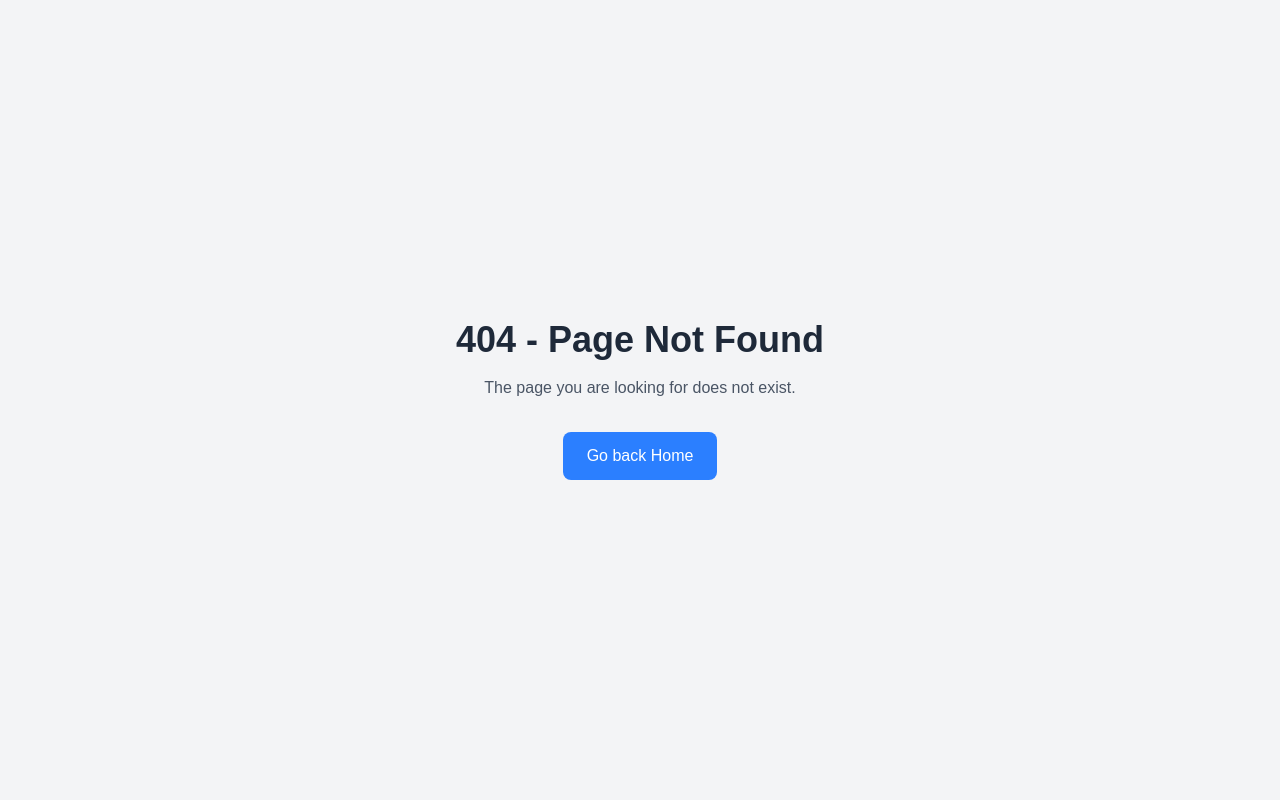
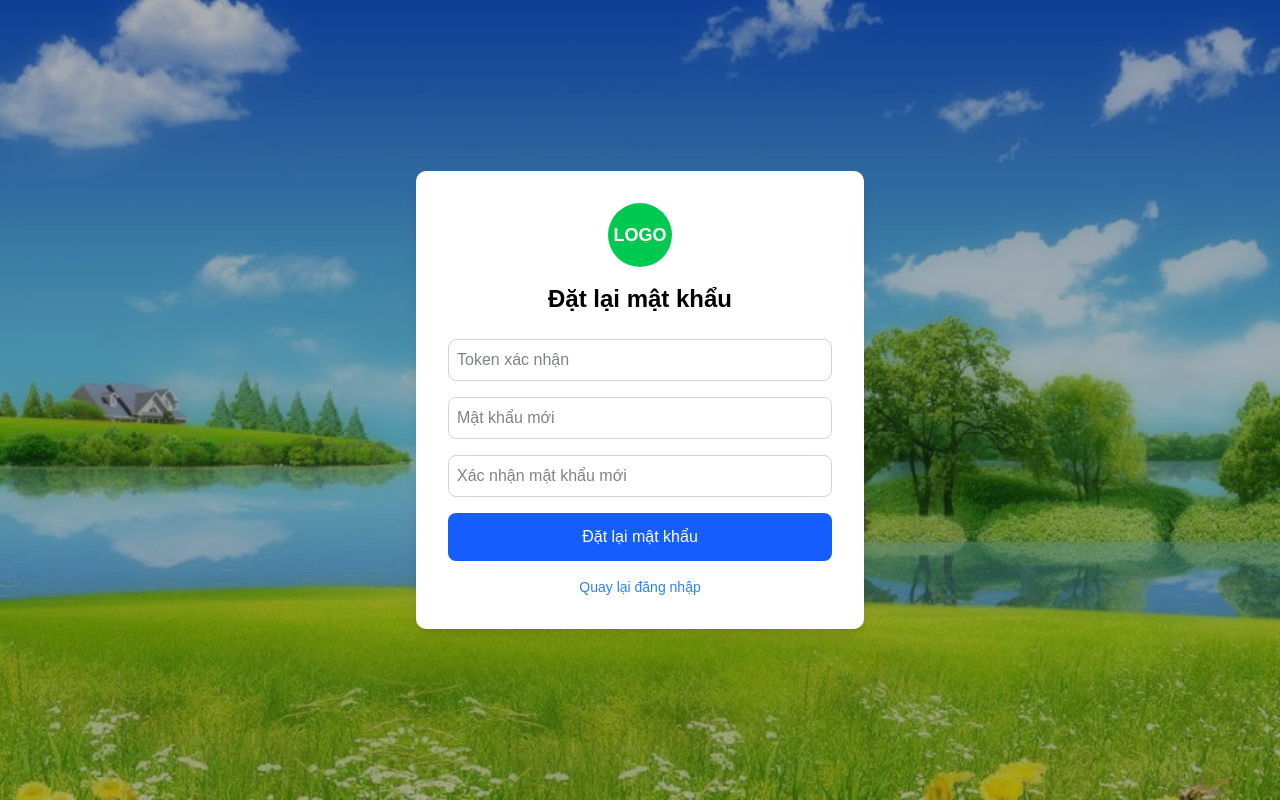
Before and after one commit to Khoa-CNTT/XDDDCSTT2072, a React (Vite) app in the folder FrontEnd/User-FE/: page /account/reset-password in a window 1280 px wide. Before the commit this address had no page. Built offline with nearby package versions, Linux system fonts and the light colour scheme.

Commit message:
integrate forget password

```diff
--- a/FrontEnd/User-FE/src/App.jsx
+++ b/FrontEnd/User-FE/src/App.jsx
@@ -8,12 +8,20 @@ import Home from "./pages/Home";
 import FarmHub from "./pages/FarmHub";
 import ChatAI from "./pages/ChatAI";
 import News from "./pages/News";
-import AboutUs from './pages/AboutUs';
+import AboutUs from "./pages/AboutUs";
 import Login from "./pages/Login";
 import Register from "./pages/Register";
+import ForgotPassword from "./pages/ForgotPassword";
+import ResetPassword from "./pages/ResetPassword";
 import Main from "./pages/Main";
 import RequireAuth from "./auth/requireAuth";
 import NoFoundPage from "./pages/NoFoundPage";
+import FarmHub2 from "./pages/FarmHub2";
+import CategoryPage from "./pages/CategoryPage ";
+
+import Category from "./components/farmhub2/Category";
+import NewProducts from "./components/farmhub2/NewProducts";
+import SearchPage from "./pages/SearchPage";
 
 const ROLES = {
   User: "User",
@@ -29,9 +37,24 @@ function App() {
           <Route path="account">
             <Route path="register" element={<Register />} />
             <Route path="login" element={<Login />} />
+            <Route path="forgot-password" element={<ForgotPassword />} />
+            <Route path="reset-password" element={<ResetPassword />} />
           </Route>
           <Route element={<RequireAuth allowedRoles={[ROLES.User]} />}>
             <Route path="home" element={<Home />} />
+            <Route path="farmhub2" element={<FarmHub2 />}>
+              <Route
+                index
+                element={
+                  <>
+                    <Category />
+                    <NewProducts />
+                  </>
+                }
+              />
+              <Route path="category/:id" element={<CategoryPage />} />
+              <Route path="search" element={<SearchPage />} />
+            </Route>
             <Route path="farmhub" element={<FarmHub />} />
             <Route path="chat-ai" element={<ChatAI />} />
             <Route path="news" element={<News />} />
--- a/FrontEnd/User-FE/src/layout/Header.jsx
+++ b/FrontEnd/User-FE/src/layout/Header.jsx
@@ -141,7 +141,7 @@ const Header = () => {
           <div className="relative hidden md:block">
             <img
               onClick={() => setIsDropdownOpen(!isDropdownOpen)}
-              className="max-w-10 max-h-10 rounded-full cursor-pointer"
+              className="w-10 h-10 rounded-full cursor-pointer"
               src={auth?.user?.imageUrl || avatarUser}
             />
             {isDropdownOpen && (
--- a/FrontEnd/User-FE/src/pages/FarmHub.jsx
+++ b/FrontEnd/User-FE/src/pages/FarmHub.jsx
@@ -1,4 +1,4 @@
-import React, { useState, useEffect } from "react";
+import { useState, useEffect } from "react";
 import Slider from "react-slick";
 import "slick-carousel/slick/slick.css";
 import "slick-carousel/slick/slick-theme.css";
@@ -73,7 +73,7 @@ function FarmHub() {
                 <img
                   src={slide.image}
                   alt={`Slide ${index + 1}`}
-                  className="w-full h-80 object-cover cursor-pointer"
+                  className="w-full h-50 object-cover cursor-pointer"
                 />
               </div>
             ))}
@@ -145,7 +145,6 @@ function FarmHub() {
             )}
           </div>
         </div>
-
         <Footer />
       </div>
     </div>
--- /dev/null
+++ b/FrontEnd/User-FE/src/pages/ForgotPassword.jsx
@@ -0,0 +1,86 @@
+import { useState } from "react";
+import backgroundImage from "../assets/page-signup-signin/sign-in.jpg";
+import Input from "../components/shared/Input";
+import { useMutation } from "@tanstack/react-query";
+import { toast } from "react-toastify";
+import { Link, useNavigate } from "react-router-dom";
+import { forgotPassword } from "@/services/accountService";
+
+const ForgotPassword = () => {
+  const [email, setEmail] = useState("");
+  const navigate = useNavigate();
+
+  const { mutate, isPending } = useMutation({
+    mutationFn: (email) => forgotPassword(email),
+    onSuccess: () => {
+      toast.success("Vui lòng kiểm tra email!");
+      setEmail("");
+      navigate("/account/reset-password");
+    },
+    onError: (error) => {
+      console.log(error);
+      toast.error(
+        error.response.data.errorMessage ||
+          "Failed to send reset password email"
+      );
+    },
+  });
+
+  const handleSubmit = (e) => {
+    e.preventDefault();
+
+    const emailRegex = /^[^\s@]+@[^\s@]+\.[^\s@]+$/;
+    if (!emailRegex.test(email)) {
+      toast.error("Email không đúng định dạng");
+      return;
+    }
+
+    mutate(email);
+  };
+
+  return (
+    <div
+      className="min-h-screen flex items-center justify-center relative p-4"
+      style={{
+        backgroundImage: `url(${backgroundImage})`,
+        backgroundSize: "cover",
+        backgroundPosition: "center",
+      }}
+    >
+      <div className="absolute inset-0 bg-black opacity-30 backdrop-blur-md pointer-events-none"></div>
+      <div className="relative z-10 bg-white shadow-lg rounded-lg p-8 w-full max-w-md">
+        <div className="w-16 h-16 bg-green-500 rounded-full flex items-center justify-center text-white font-bold text-lg mb-4 mx-auto">
+          LOGO
+        </div>
+        <h2 className="text-2xl font-bold text-center mb-6 text-black">
+          Quên mật khẩu
+        </h2>
+        <form onSubmit={handleSubmit} className="space-y-4">
+          <Input
+            placeholder="Email"
+            value={email}
+            onChange={(e) => setEmail(e.target.value)}
+          />
+          <button
+            type="submit"
+            className={`w-full p-3 rounded-md transition duration-300 cursor-pointer ${
+              isPending
+                ? "bg-blue-400 cursor-not-allowed"
+                : "bg-blue-600 hover:bg-blue-700 text-white"
+            }`}
+            disabled={isPending}
+          >
+            {isPending ? "Đang gửi..." : "Gửi email đặt lại mật khẩu"}
+          </button>
+        </form>
+        <p className="text-center text-gray-500 mt-4 text-sm">
+          <Link to="/account/login" className="text-blue-500 hover:underline">
+            Quay lại đăng nhập
+          </Link>
+        </p>
+      </div>
+    </div>
+  );
+};
+
+export default ForgotPassword;
--- a/FrontEnd/User-FE/src/pages/Login.jsx
+++ b/FrontEnd/User-FE/src/pages/Login.jsx
@@ -46,6 +46,8 @@ const Login = () => {
       const authData = { accessToken, user, roleName };
       setAuth(authData);
       sessionStorage.setItem("auth", JSON.stringify(authData));
+      setEmail("");
+      setPassword("");
       // Navigate to the intended destination or home
       navigate(from, { replace: true });
     },
@@ -60,9 +62,10 @@ const Login = () => {
       }
       if (error.response?.data?.error) {
         toast.error(error.response.data.message);
+        return;
       }
       if (error.message) {
-        toast.error(error.message)
+        toast.error(error.message);
       }
     },
   });
@@ -70,8 +73,6 @@ const Login = () => {
   const handleLogin = (e) => {
     e.preventDefault();
     mutate({ email, password });
-    setEmail("");
-    setPassword("");
   };
 
   return (
@@ -126,8 +127,10 @@ const Login = () => {
               {isPending ? "Loading..." : "Sign In"}
             </button>
           </form>
-          <div className="text-center text-sm text-gray-600 mt-3">
-            Quên mật khẩu?
+          <div className="text-center text-xl text-gray-600 mt-3 cursor-pointer font-medium">
+            <Link to="/account/forgot-password" className="hover:text-blue-600">
+              Quên mật khẩu?
+            </Link>
           </div>
           <div className="flex items-center justify-center mt-3">
             <p className="text-gray-600 text-sm mr-2">Or Login With</p>
@@ -139,9 +142,9 @@ const Login = () => {
 
           <p className="text-center text-gray-500 mt-3 text-sm">
             Bạn chưa có tài khoản?{" "}
-            <Link to="/account/register">
-              Đăng Ký
-            </Link>
+            <span className="text-xl font-bold">
+              <Link to="/account/register">Đăng Ký</Link>
+            </span>
           </p>
         </div>
       </div>
--- /dev/null
+++ b/FrontEnd/User-FE/src/pages/ResetPassword.jsx
@@ -0,0 +1,103 @@
+import { useState } from "react";
+import backgroundImage from "../assets/page-signup-signin/sign-in.jpg";
+import Input from "../components/shared/Input";
+import { useMutation } from "@tanstack/react-query";
+import { toast } from "react-toastify";
+import { Link, useNavigate } from "react-router-dom";
+import { resetPassword } from "@/services/accountService";
+
+const ResetPassword = () => {
+  const [newPassword, setPassword] = useState("");
+  const [confirmPassword, setConfirmPassword] = useState("");
+  const [token, setToken] = useState("");
+
+  const navigate = useNavigate();
+
+  const { mutate, isPending } = useMutation({
+    mutationFn: ({ token, newPassword }) => resetPassword(token, newPassword),
+    onSuccess: () => {
+      toast.success("Mật khẩu đã được đặt lại thành công!");
+      navigate("/account/login");
+    },
+    onError: (error) => {
+      console.log(error);
+      toast.error(error.response?.data || "Đặt lại mật khẩu thất bại");
+    },
+  });
+
+  const handleSubmit = (e) => {
+    e.preventDefault();
+    if (newPassword.length < 6) {
+      toast.error("Mật khẩu phải có ít nhất 6 ký tự");
+      return;
+    }
+    if (newPassword !== confirmPassword) {
+      toast.error("Mật khẩu không khớp");
+      return;
+    }
+    if (!token) {
+      toast.error("Vui lòng nhập token xác nhận");
+      return;
+    }
+    mutate({ token, newPassword });
+  };
+
+  return (
+    <div
+      className="min-h-screen flex items-center justify-center relative p-4"
+      style={{
+        backgroundImage: `url(${backgroundImage})`,
+        backgroundSize: "cover",
+        backgroundPosition: "center",
+      }}
+    >
+      <div className="absolute inset-0 bg-black opacity-30 backdrop-blur-md pointer-events-none"></div>
+      <div className="relative z-10 bg-white shadow-lg rounded-lg p-8 w-full max-w-md">
+        <div className="w-16 h-16 bg-green-500 rounded-full flex items-center justify-center text-white font-bold text-lg mb-4 mx-auto">
+          LOGO
+        </div>
+        <h2 className="text-2xl font-bold text-center mb-6 text-black">
+          Đặt lại mật khẩu
+        </h2>
+        <form onSubmit={handleSubmit} className="space-y-4">
+          <Input
+            type="text"
+            placeholder="Token xác nhận"
+            value={token}
+            onChange={(e) => setToken(e.target.value)}
+          />
+          <Input
+            type="password"
+            placeholder="Mật khẩu mới"
+            value={newPassword}
+            onChange={(e) => setPassword(e.target.value)}
+          />
+          <Input
+            type="password"
+            placeholder="Xác nhận mật khẩu mới"
+            value={confirmPassword}
+            onChange={(e) => setConfirmPassword(e.target.value)}
+          />
+          <button
+            type="submit"
+            className={`w-full p-3 rounded-md cursor-pointer transition duration-300 ${
+              isPending
+                ? "bg-blue-400 cursor-not-allowed"
+                : "bg-blue-600 hover:bg-blue-700 text-white"
+            }`}
+            disabled={isPending}
+          >
+            {isPending ? "Đang xử lý..." : "Đặt lại mật khẩu"}
+          </button>
+        </form>
+        <p className="text-center text-gray-500 mt-4 text-sm">
+          <Link to="/account/login" className="text-blue-500 hover:underline">
+            Quay lại đăng nhập
+          </Link>
+        </p>
+      </div>
+    </div>
+  );
+};
+
+export default ResetPassword;
--- /dev/null
+++ b/FrontEnd/User-FE/src/services/accountService.js
@@ -0,0 +1,30 @@
+import axiosInstance from "./api/axios";
+
+// forgot-password
+export const forgotPassword = async (email) => {
+  try {
+    const response = await axiosInstance.post(`/auth/forgot-password`, null, {
+      params: {
+        email: email,
+      },
+    });
+    console.log(response);
+  } catch (error) {
+    console.log(error);
+    throw error;
+  }
+};
+
+// reset - password
+export const resetPassword = async (token, newPassword) => {
+  try {
+    const response = await axiosInstance.post(`auth/reset-password`, {
+      token: token,
+      newPassword: newPassword,
+    });
+    return response;
+  } catch (error) {
+    console.log(error);
+    throw error;
+  }
+};
```
